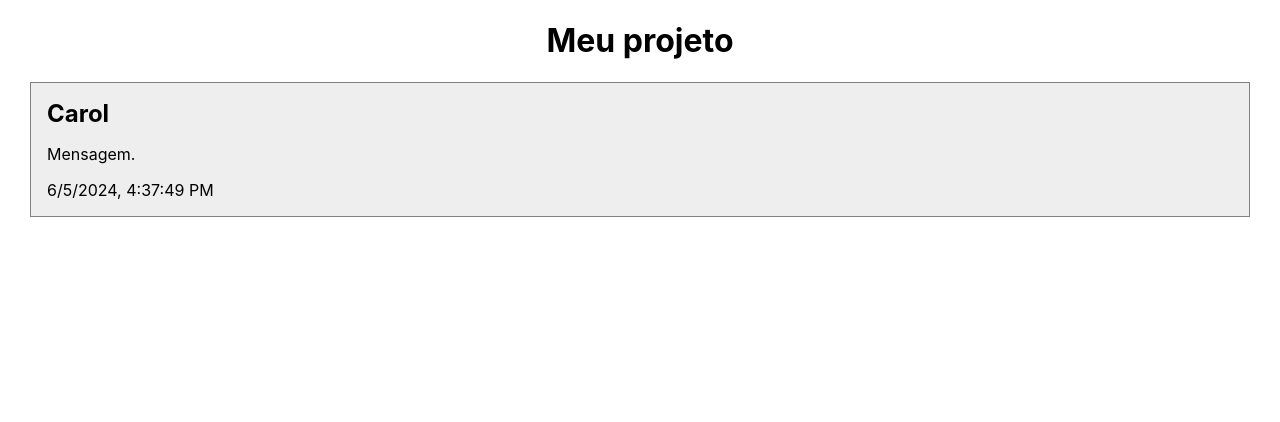
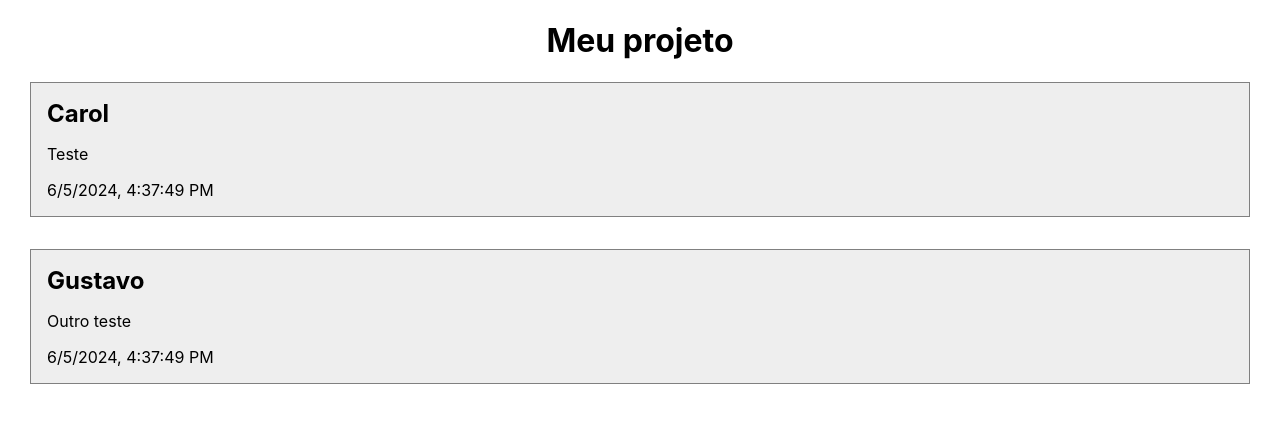
Before and after one commit to carolrochafloro/react-basico, a React (Create React App) app: page / in a window 1280 px wide. Shown: the top 422 px of the page. Built offline with nearby package versions, Linux system fonts and the light colour scheme.

Commit message:
Stateful component

```diff
--- a/src/App.js
+++ b/src/App.js
@@ -1,14 +1,34 @@
-import logo from './logo.svg';
 import './App.css';
 import Comment from './components/Comment';
+import React, { Component } from 'react';
 
-function App() {
-  return (
-    <div className="App">
-      <h1>Meu projeto</h1>
-      <Comment name="Carol">Mensagem.</Comment>
-    </div>
-  );
+class App extends Component {
+  state = {
+    comments: [
+      {
+        name: 'Carol',
+        message: 'Teste',
+      },
+      {
+        name: 'Gustavo',
+        message: 'Outro teste',
+      },
+    ],
+  };
+
+  render() {
+    return (
+      <div className="App">
+        <h1>Meu projeto</h1>
+
+        {this.state.comments.map((comment, index) => (
+          <Comment key={index} name={comment.name}>
+            {comment.message}
+          </Comment>
+        ))}
+      </div>
+    );
+  }
 }
 
 export default App;
```
